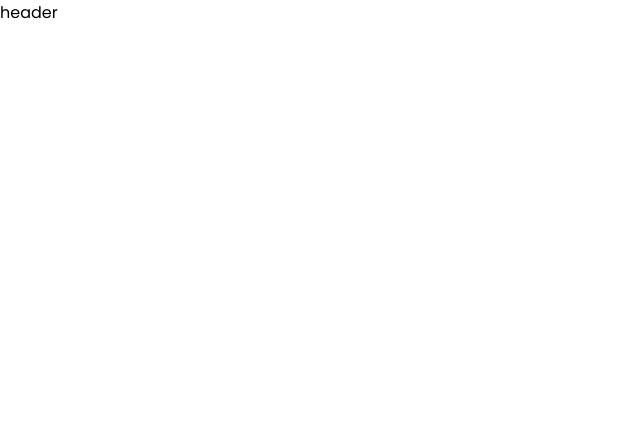
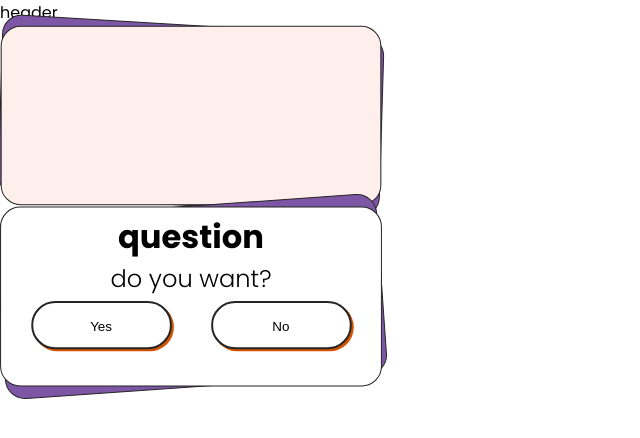
Before and after one commit to yaya2222/team4, a React (Create React App) app: page /test in a window 1280 px wide. Shown: the top 438 px of the page, without its empty margins (0-640 px from the left). Built offline with nearby package versions, Linux system fonts and the light colour scheme.

Commit message:
Div compicated PopUp

```diff
--- /dev/null
+++ b/src/components/common/DivCompicated/index.jsx
@@ -0,0 +1,29 @@
+import styles from './style.module.css'
+
+// Creator : Team 5 - Netanel Levi
+//הסבר: דיב חיצוני לרקע-ודיב פנימי לכיתוב, שמותאמים לטקסטים
+
+//props:
+// isLeft:boolian-לשינוי הנטייה לצד שמאל, ברירת מחדל:צד ימין
+//styleBack-CSS לדיב האחורי
+//stylrInternal-CSS לדיב הפנימי
+//classAll- לתת class לדיב שמכיל את כל הדיבים בתוכו
+//classBack-הוספת calass לדיב האחורי
+//classInternal-הוספת class לדיב הפנימי
+
+//יש לרשום עם תווית פתוחה וסגורה ומה שיופיע בפנים ייכנס בתוך הדיב
+
+function DivCompicated(props) {
+    return (<div className={`${styles.all} ${props.classAll ?? ""}`}>
+        <div style={props.styleBack} className={`${styles.backDiv} ${props.isLeft ? styles.left : styles.right} ${props.classBack ?? ""}`}>
+            <div style={props.styleInsternal} className={`${styles.internalDiv} ${props.isLeft ? styles.left : styles.right} ${props.classInternal ?? ""} `}>
+
+                {props.children}
+
+            </div>
+        </div >
+    </div>)
+}
+
+
+export default DivCompicated
--- /dev/null
+++ b/src/components/common/DivCompicated/style.module.css
@@ -0,0 +1,31 @@
+/* .all{
+    margin-left: 100px;
+    margin-bottom: 90px;
+} */
+
+.backDiv{
+    box-sizing: border-box;
+   width: 382px;
+    max-width: 100%;
+   min-height: 179px;
+    background: var(--secondary-color);
+    border: 1.5px solid #252525;
+    border-radius: 20px;
+}
+
+.right{
+    transform: matrix(1, 0.06, 0.03, -1, 0, 0);
+}
+
+.left{
+    transform: matrix(1, -0.07, -0.07, -1, 0, 0);
+}
+
+.internalDiv{
+    box-sizing: border-box;
+    width: 100%;
+    min-height: 179px;
+   background: #FEEFEC;
+    border: 1.5px solid #252525;
+    border-radius: 20px;
+}
--- /dev/null
+++ b/src/components/common/PopUp/index.jsx
@@ -0,0 +1,39 @@
+import { useState } from 'react'
+import DivCompicated from '../DivCompicated'
+import styles from './style.module.css'
+
+// Creator : Team 5 - Nati Tuka
+//  הסבר: דיב לשאלות
+// בנוי על DivCompicated
+
+// props:
+//classInternal-לתת class לדיב הפנימי
+//classAll- לתת class לדיב שמכיל את כל הדיבים בתוכו
+//styleInsternal- style לדיב הפנימי
+//title-להכניס כותרת לדיב
+//classTitle - class לכותרת
+//question - להכניס שאלה לדיב (סימן שאלה מובנה)
+//classQuestion - class לשאלה
+//classButtons - class לדיב שמכיל את שני הכפתורים
+//classButtonYes- class לכפתור ה-כן
+//classButtonNo- class לכפתור ה-לא
+//yesFn - פונקציה התופעל בעת לחיצה על כפתור ה-כן (מקבלת אוטומטית את ה-event)
+//noFn - פונקציה התופעל בעת לחיצה על כפתור ה-לא (מקבלת אוטומטית את ה-event)
+
+function PopUp(props) {
+
+    const [isClicked, setIsClicked] = useState("")
+
+    return <DivCompicated classAll={props.classAll ?? ""} style={props.styleInsternal} isLeft={true} classInternal={`${styles.div} ${props.classInternal ?? ""}`}>
+        <h1 className={`${styles.title} ${props.classTitle ?? ""}`}>{props.title}</h1>
+        <h2 className={`${styles.question} ${props.classQuestion ?? ""}`}>{props.question}?</h2>
+        <div className={`${styles.buttons} ${props.classButtons}`}>
+            <button className={`${isClicked == "yes" ? styles.yesClicked : styles.noClicked} ${props.classButtonYes ?? ""}`} value={true} onClick={(e) => { setIsClicked("yes"); if (props.yesFn) props.yesFn(e) }}>Yes</button>
+            <button className={`${isClicked == "no" ? styles.yesClicked : styles.noClicked} ${props.classButtonYes ?? ""}`} value={false} onClick={(e) => { setIsClicked("no"); if (props.noFn) props.noFn(e) }}>No</button>
+        </div>
+    </DivCompicated >
+}
+
+
+
+export default PopUp
--- /dev/null
+++ b/src/components/common/PopUp/style.module.css
@@ -0,0 +1,54 @@
+.div{
+    padding: 5px;
+    text-align: center;
+    background-color: white;
+}
+
+.question{
+    font-weight: 300;
+}
+
+.buttons{
+    margin: 5px;
+display: flex;
+justify-content:space-around;
+}
+
+.noClicked{
+    box-sizing: border-box;
+
+/* Auto layout */
+
+align-items: center;
+padding: 16px 33px;
+
+width: 140px;
+height: 48px;
+
+background: #FFFFFF;
+border: 2px solid #252525;
+box-shadow: 2px 2px 0px #D35400;
+border-radius: 80px;
+
+cursor: pointer;
+}
+
+.yesClicked{
+    box-sizing: border-box;
+
+/* Auto layout */
+align-items: center;
+padding: 16px 33px;
+/* gap: 8px; */
+
+width: 140px;
+height: 48px;
+
+background: #F39C12;
+border: 2px solid #252525;
+box-shadow: 2px 2px 0px #D35400;
+border-radius: 80px;
+
+/* Inside auto layout */
+cursor: pointer;
+}
--- a/src/components/test/Test.js
+++ b/src/components/test/Test.js
@@ -1,7 +1,10 @@
+import DivCompicated from "../common/DivCompicated"
+import PopUp from "../common/PopUp"
 
-function Test(){
+function Test() {
     return <>
-
+        <DivCompicated></DivCompicated>
+        <PopUp title="question" question="do you want" yesFn={(e) => { console.log(e.target.value) }} />
     </>
 }
 
```
Also changed, not shown: src/components/common/Movies/index.jsx (added, +11 -0 lines), src/components/common/Movies/style.module.css (added), 1 other file (tests, documents, lock files or other folders).
